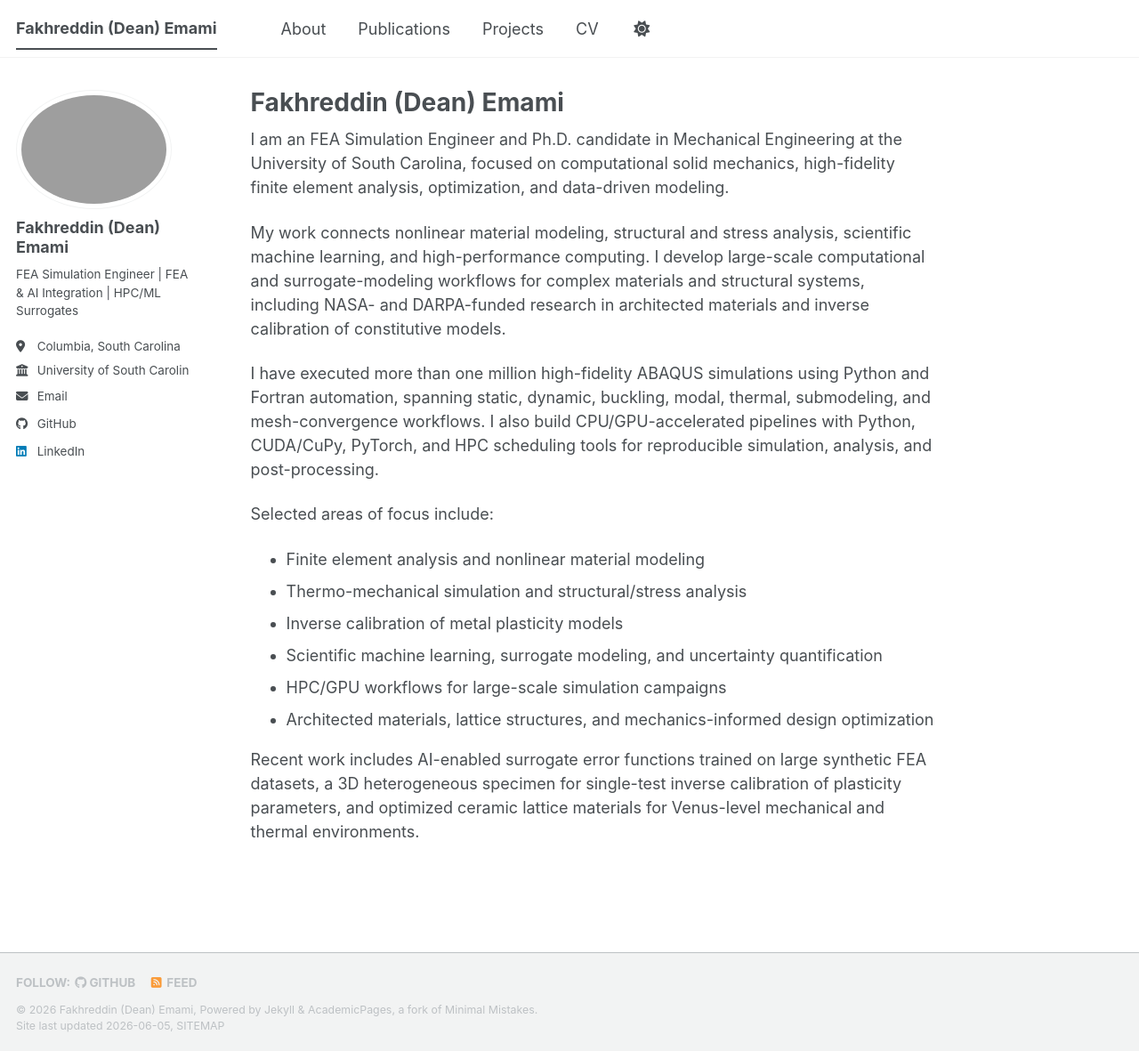
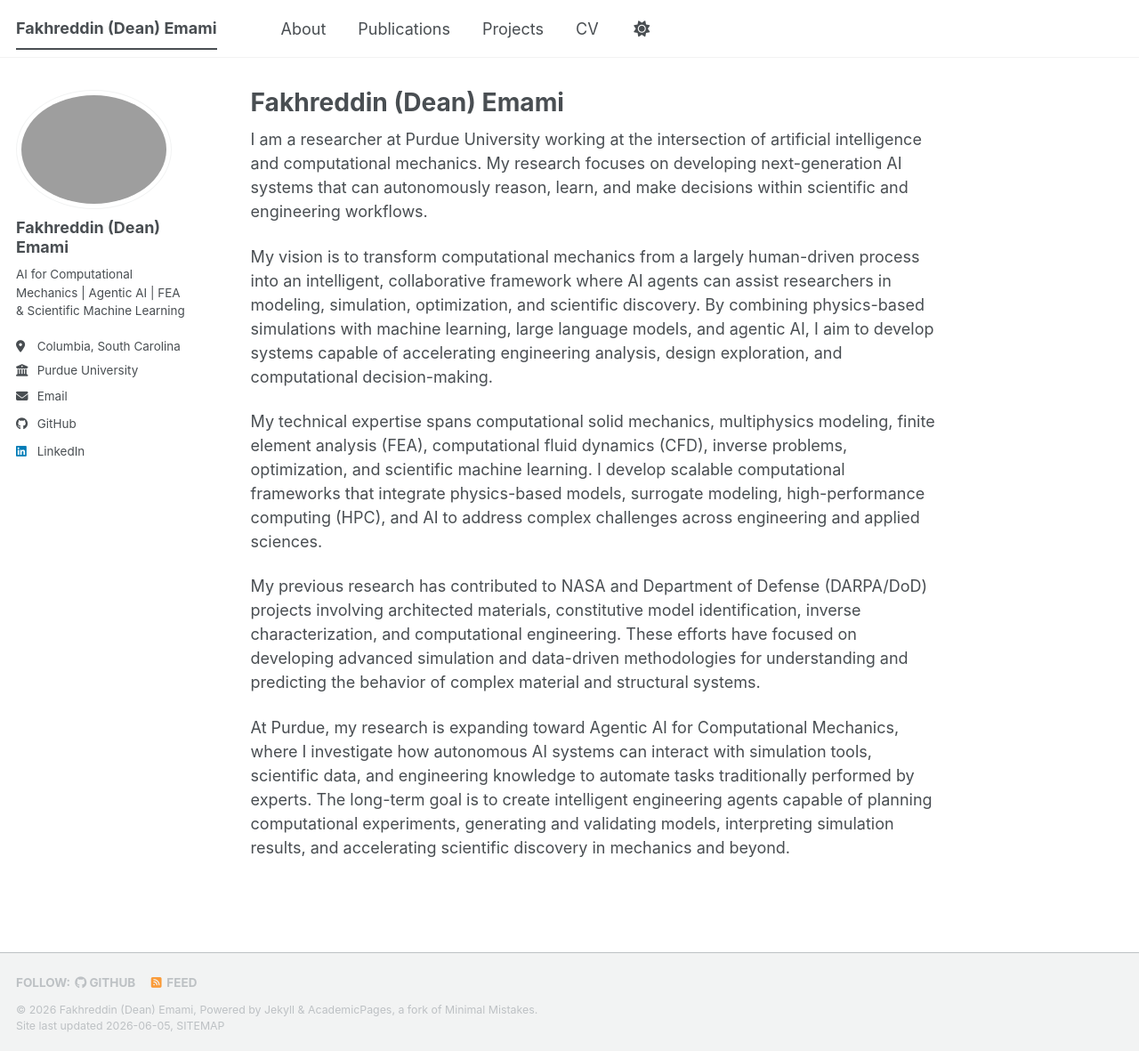
Before and after one commit to fakhreddinemami/fakhreddinemami.github.io, a Jekyll site: the page built from _pages/about.md, in a window 1280 px wide and 1181 px high. Shown: the whole window at 89% size. Built offline with Jekyll 4.4.1, drawn with Linux system fonts in a browser that asks for light colours; a script bundle is joined from its source files by our own code; library files that are not in the unit come from our copies.

Commit message:
About-picture

```diff
--- a/_config.yml
+++ b/_config.yml
@@ -12,7 +12,7 @@ site_theme               : "default" # The available themes options are "default
 title                    : "Fakhreddin (Dean) Emami"
 title_separator          : "-"
 name                     : &name "Fakhreddin (Dean) Emami"
-description              : &description "FEA simulation engineer focused on computational mechanics, ML surrogates, optimization, and HPC workflows."   # Update this with a general description of your site, this is the default if not overridden by a page
+description              : &description "Researcher at the intersection of artificial intelligence and computational mechanics."   # Update this with a general description of your site, this is the default if not overridden by a page
 url                      : https://fakhreddinemami.github.io # The base hostname & protocol for your site e.g. "https://[your GitHub username].github.io",
                                                            # or if you already have some other page hosted on Github then use "https://[your GitHub username].github.io/[Your Repo Name]"
 baseurl                  : "" # the subpath of your site, e.g. "/blog"
@@ -26,9 +26,9 @@ author:
   avatar           : "profile.png"
   name             : "Fakhreddin (Dean) Emami"
   pronouns         : # example: "she/her"
-  bio              : "FEA Simulation Engineer | FEA & AI Integration | HPC/ML Surrogates"
+  bio              : "AI for Computational Mechanics | Agentic AI | FEA & Scientific Machine Learning"
   location         : "Columbia, South Carolina"
-  employer         : "University of South Carolina"
+  employer         : "Purdue University"
   uri              : # URL
   email            : "fakhreddinemami@gmail.com"
 
--- a/_pages/about.md
+++ b/_pages/about.md
@@ -7,19 +7,12 @@ redirect_from:
   - /about.html
 ---
 
-I am an FEA Simulation Engineer and Ph.D. candidate in Mechanical Engineering at the University of South Carolina, focused on computational solid mechanics, high-fidelity finite element analysis, optimization, and data-driven modeling.
+I am a researcher at Purdue University working at the intersection of artificial intelligence and computational mechanics. My research focuses on developing next-generation AI systems that can autonomously reason, learn, and make decisions within scientific and engineering workflows.
 
-My work connects nonlinear material modeling, structural and stress analysis, scientific machine learning, and high-performance computing. I develop large-scale computational and surrogate-modeling workflows for complex materials and structural systems, including NASA- and DARPA-funded research in architected materials and inverse calibration of constitutive models.
+My vision is to transform computational mechanics from a largely human-driven process into an intelligent, collaborative framework where AI agents can assist researchers in modeling, simulation, optimization, and scientific discovery. By combining physics-based simulations with machine learning, large language models, and agentic AI, I aim to develop systems capable of accelerating engineering analysis, design exploration, and computational decision-making.
 
-I have executed more than one million high-fidelity ABAQUS simulations using Python and Fortran automation, spanning static, dynamic, buckling, modal, thermal, submodeling, and mesh-convergence workflows. I also build CPU/GPU-accelerated pipelines with Python, CUDA/CuPy, PyTorch, and HPC scheduling tools for reproducible simulation, analysis, and post-processing.
+My technical expertise spans computational solid mechanics, multiphysics modeling, finite element analysis (FEA), computational fluid dynamics (CFD), inverse problems, optimization, and scientific machine learning. I develop scalable computational frameworks that integrate physics-based models, surrogate modeling, high-performance computing (HPC), and AI to address complex challenges across engineering and applied sciences.
 
-Selected areas of focus include:
+My previous research has contributed to NASA and Department of Defense (DARPA/DoD) projects involving architected materials, constitutive model identification, inverse characterization, and computational engineering. These efforts have focused on developing advanced simulation and data-driven methodologies for understanding and predicting the behavior of complex material and structural systems.
 
-- Finite element analysis and nonlinear material modeling
-- Thermo-mechanical simulation and structural/stress analysis
-- Inverse calibration of metal plasticity models
-- Scientific machine learning, surrogate modeling, and uncertainty quantification
-- HPC/GPU workflows for large-scale simulation campaigns
-- Architected materials, lattice structures, and mechanics-informed design optimization
-
-Recent work includes AI-enabled surrogate error functions trained on large synthetic FEA datasets, a 3D heterogeneous specimen for single-test inverse calibration of plasticity parameters, and optimized ceramic lattice materials for Venus-level mechanical and thermal environments.
+At Purdue, my research is expanding toward Agentic AI for Computational Mechanics, where I investigate how autonomous AI systems can interact with simulation tools, scientific data, and engineering knowledge to automate tasks traditionally performed by experts. The long-term goal is to create intelligent engineering agents capable of planning computational experiments, generating and validating models, interpreting simulation results, and accelerating scientific discovery in mechanics and beyond.
```
Also changed, not shown: 1 other file.
